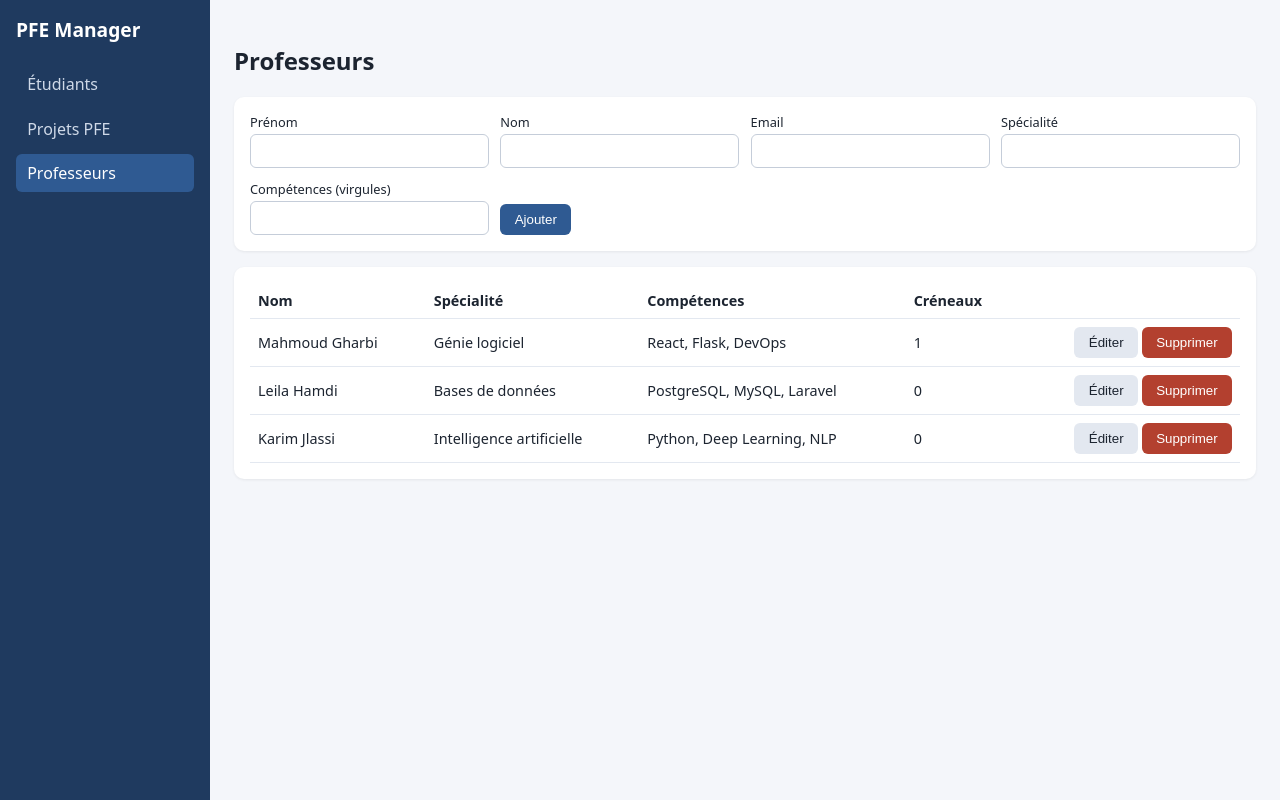
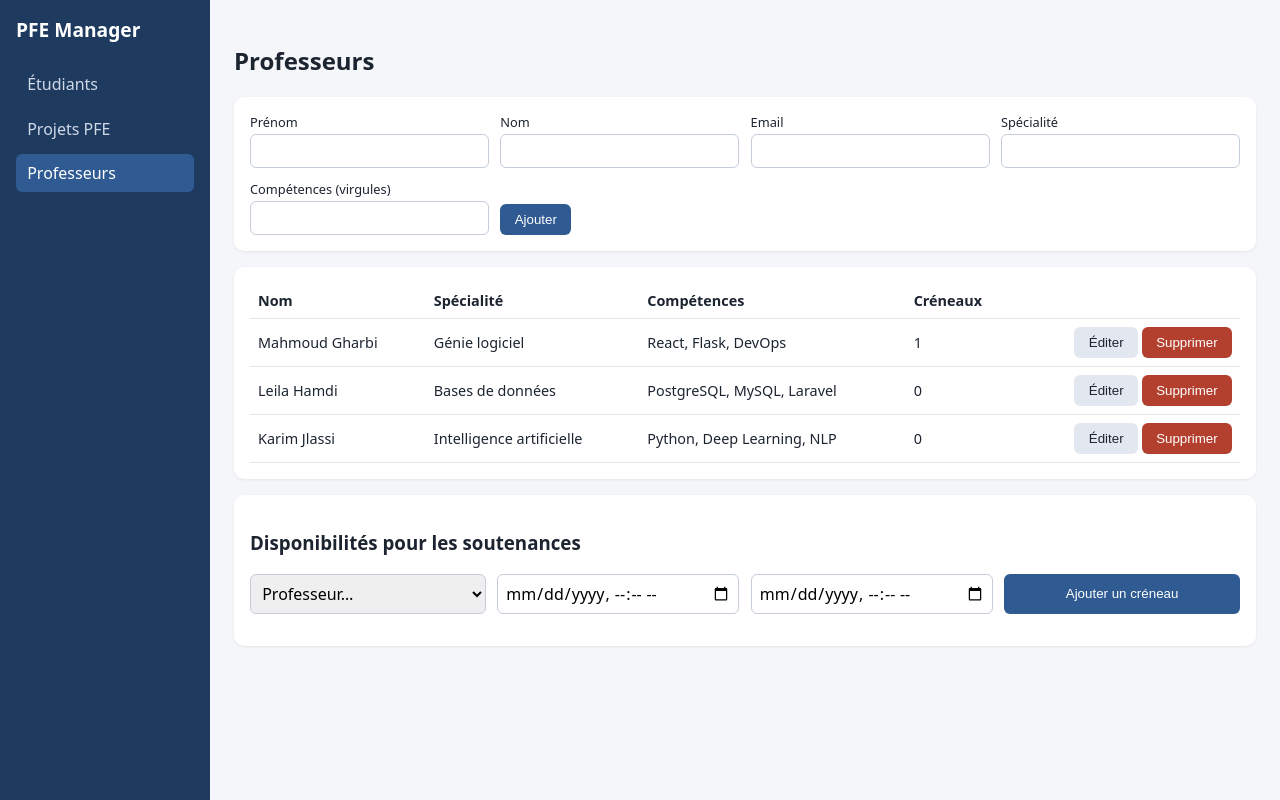
Before and after one commit to Meriemjrbb/pfe-manager, a React app in the folder frontend/: page /professors in a window 1280 px wide. Built offline with nearby package versions, Linux system fonts and the light colour scheme; the HTML template or start-up script is replaced by a standard one.

Commit message:
feat(frontend): gestion des disponibilités

```diff
--- a/frontend/src/pages/Professors.jsx
+++ b/frontend/src/pages/Professors.jsx
@@ -1,9 +1,44 @@
+import { useEffect, useState } from "react";
 import Crud from "../components/Crud";
+import { api } from "../api";
 
 export const meta = { path: "/professors", label: "Professeurs", order: 3 };
 
+function Availabilities() {
+  const [profs, setProfs] = useState([]);
+  const [pid, setPid] = useState("");
+  const [slot, setSlot] = useState({ start: "", end: "" });
+  const load = () => api.get("/professors").then(setProfs);
+  useEffect(() => { load(); }, []);
+  const prof = profs.find((p) => String(p.id) === pid);
+  const add = async () => { await api.post(`/professors/${pid}/availabilities`, slot); load(); };
+  const del = async (id) => { await api.del(`/professors/availabilities/${id}`); load(); };
+
+  return (
+    <div className="card">
+      <h3>Disponibilités pour les soutenances</h3>
+      <div className="grid" style={{ display: "grid", gap: ".7rem", gridTemplateColumns: "repeat(4, 1fr)" }}>
+        <select value={pid} onChange={(e) => setPid(e.target.value)}>
+          <option value="">Professeur…</option>
+          {profs.map((p) => <option key={p.id} value={p.id}>{p.first_name} {p.last_name}</option>)}
+        </select>
+        <input type="datetime-local" onChange={(e) => setSlot({ ...slot, start: e.target.value })} />
+        <input type="datetime-local" onChange={(e) => setSlot({ ...slot, end: e.target.value })} />
+        <button disabled={!pid || !slot.start || !slot.end} onClick={add}>Ajouter un créneau</button>
+      </div>
+      <ul>
+        {prof?.availabilities.map((a) => (
+          <li key={a.id}>{a.start.replace("T", " ")} → {a.end.replace("T", " ")}{" "}
+            <button className="danger" onClick={() => del(a.id)}>×</button></li>
+        ))}
+      </ul>
+    </div>
+  );
+}
+
 export default function Professors() {
   return (
+    <>
       <Crud resource="professors" title="Professeurs"
         fields={[
           { name: "first_name", label: "Prénom" }, { name: "last_name", label: "Nom" },
@@ -15,5 +50,7 @@ export default function Professors() {
           { label: "Spécialité", key: "specialty" }, { label: "Compétences", key: "skills" },
           { label: "Créneaux", render: (r) => r.availabilities.length },
         ]} />
+      <Availabilities />
+    </>
   );
 }
```
Lines whose indentation alone changed are shown as unchanged.
